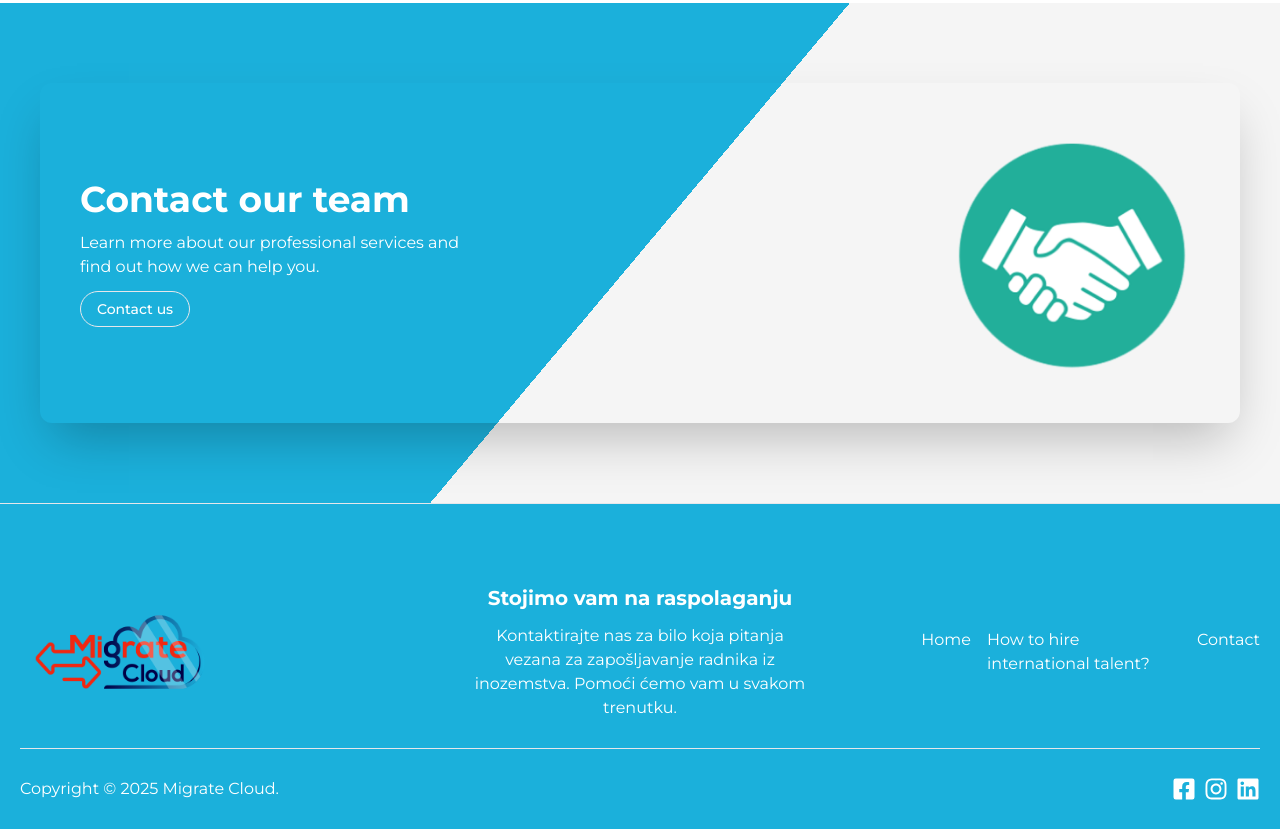
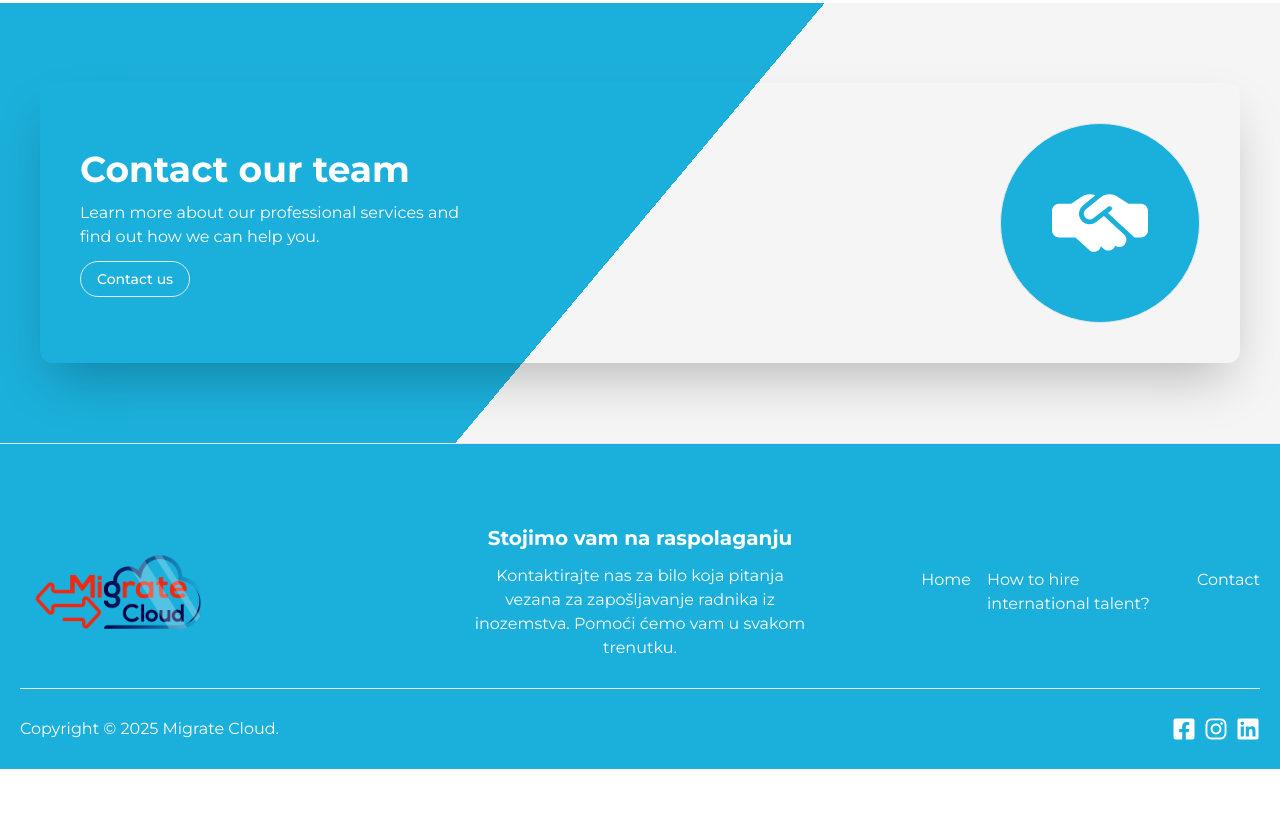
Before and after one commit to AbabilGroup/migrate-cloud, a Next.js app: page /about-us in a window 1280 px wide. Shown: the part 1820-2649 px from the top of the page. After the commit the page ends 2589 px from the top, so only its background shows below. Built offline with nearby package versions, Linux system fonts and the light colour scheme.

Commit message:
update Contact our team section

```diff
--- a/src/components/pages/about-us/ContactOurTeam.tsx
+++ b/src/components/pages/about-us/ContactOurTeam.tsx
@@ -1,6 +1,6 @@
 import { Button } from "@/components/ui/button";
-import Image from "next/image";
 import Link from "next/link";
+import { FaHandshakeSimple } from "react-icons/fa6";
 
 const ContactOurTeam = () => {
   return (
@@ -21,13 +21,9 @@ const ContactOurTeam = () => {
           </div>
         </div>
         <div>
-          <Image
-            className="size-[260px]"
-            src="/images/handshake.png"
-            height={260}
-            width={260}
-            alt="Handshake"
-          />
+          <div className="inline-flex size-[200px] items-center justify-center rounded-full border bg-secondary">
+            <FaHandshakeSimple className="text-8xl text-white" />
+          </div>
         </div>
       </div>
     </section>
```
